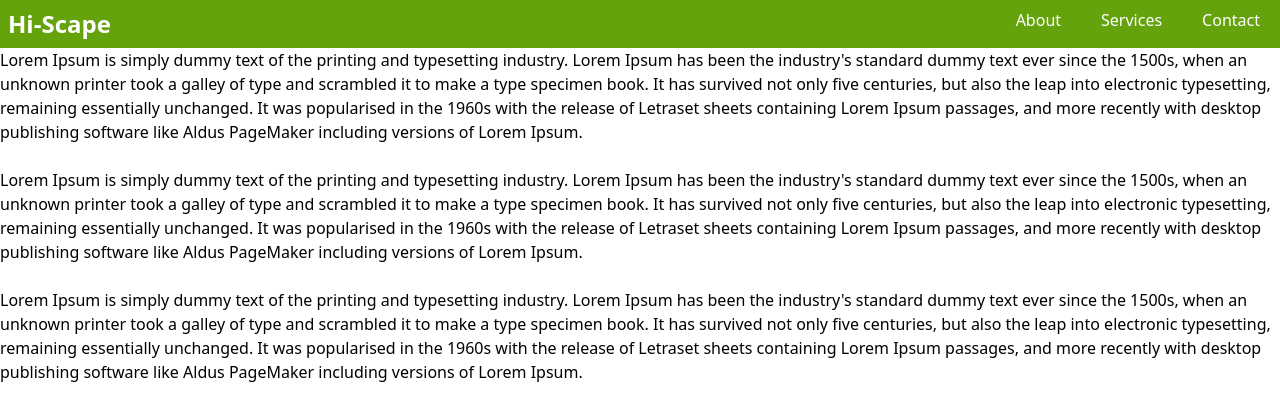
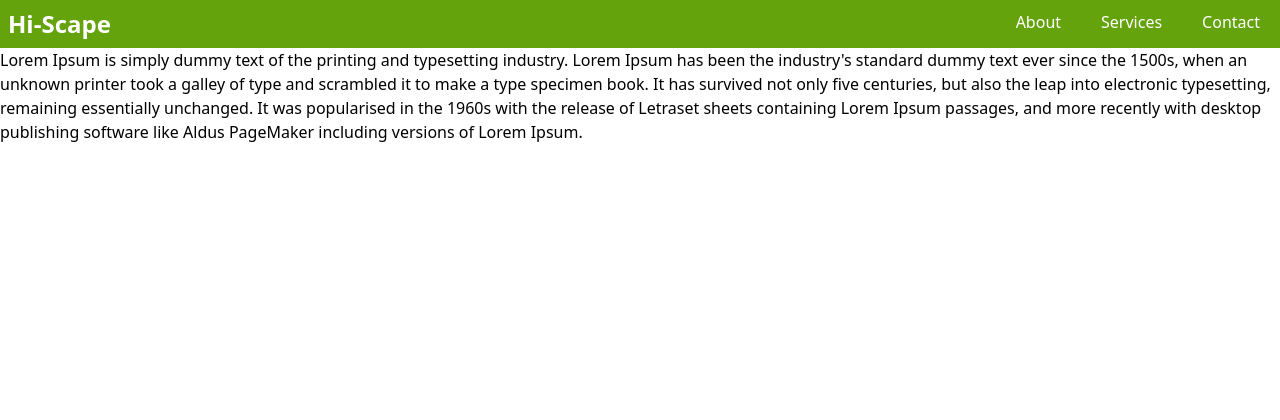
Before and after one commit to flor3z/hi-scape, a React (Create React App) app: page /contact in a window 1280 px wide. Shown: the top 420 px of the page. Built offline with nearby package versions, Linux system fonts and the light colour scheme.

Commit message:
responive navbar with menu on viewport toggle

```diff
--- a/package.json
+++ b/package.json
@@ -11,6 +11,7 @@
     "react-icons": "^4.11.0",
     "react-router-dom": "^6.16.0",
     "react-scripts": "5.0.1",
+    "tailwindcss-animated": "^1.0.1",
     "web-vitals": "^2.1.4"
   },
   "scripts": {
--- a/src/App.js
+++ b/src/App.js
@@ -3,12 +3,14 @@ import { Routes, Route } from 'react-router-dom';
 import About from './components/pages/About';
 import Services from './components/pages/Services';
 import Contact from './components/pages/Contact';
+import Home from './components/pages/Home';
 
 function App() {
   return (
     <div className="App">
       <NavBar />
       <Routes>
+        <Route path="/" element={<Home />} />
         <Route path="/about" element={<About />} />
         <Route path="/services" element={<Services />} />
         <Route path="/contact" element={<Contact />} />
--- a/src/components/NavBar.js
+++ b/src/components/NavBar.js
@@ -1,20 +1,36 @@
 import React from 'react';
 import { Link, NavLink } from 'react-router-dom';
+import { AiOutlineMenu } from 'react-icons/ai';
+import { useState } from 'react';
 
 const NavBar = () => {
+  const [openNav, setOpenNav] = useState(false);
+
   return (
-    <nav className="flex justify-between text-center bg-lime-600 sticky top-0">
-      <Link to="/" className="font-bold text-2xl text-center text-white m-2">
+    <nav className="flex flex-col items-start sm:flex-row sm:justify-between sm:items-center  bg-lime-600 sticky top-0">
+      <Link to="/" className="font-bold text-2xl  text-white m-2">
         Hi-Scape
       </Link>
-      <ul className="flex justify-between text-white">
-        <li className="p-2 mx-3 hover:bg-neutral-400">
+      <div
+        className=" absolute top-3 right-2 w-10 h-10 text-2xl sm:hidden"
+        onClick={() => setOpenNav(!openNav)}
+      >
+        <AiOutlineMenu />
+      </div>
+      <ul
+        className={
+          !openNav
+            ? 'sm:flex flex-col w-full sm:w-auto mb-1 sm:justify-end sm:flex-row text-white hidden'
+            : 'sm:flex flex-col w-full sm:w-auto mb-1 sm:justify-end sm:flex-row text-white'
+        }
+      >
+        <li className="p-2 mx-3 w-full text-center rounded-md hover:bg-neutral-400">
           <NavLink to="/about">About</NavLink>
         </li>
-        <li className="p-2 mx-3 hover:bg-neutral-400">
+        <li className="p-2 mx-3 w-full text-center  rounded-md hover:bg-neutral-400">
           <NavLink to="/services">Services</NavLink>
         </li>
-        <li className="p-2 mx-3 hover:bg-neutral-400">
+        <li className="p-2 mx-3  w-full text-center rounded-md hover:bg-neutral-400 ">
           <NavLink to="/contact">Contact</NavLink>
         </li>
       </ul>
--- a/src/components/pages/Contact.js
+++ b/src/components/pages/Contact.js
@@ -14,31 +14,6 @@ function Contact() {
         with desktop publishing software like Aldus PageMaker including versions
         of Lorem Ipsum.
       </div>
-      <br />
-      <div>
-        Lorem Ipsum is simply dummy text of the printing and typesetting
-        industry. Lorem Ipsum has been the industry's standard dummy text ever
-        since the 1500s, when an unknown printer took a galley of type and
-        scrambled it to make a type specimen book. It has survived not only five
-        centuries, but also the leap into electronic typesetting, remaining
-        essentially unchanged. It was popularised in the 1960s with the release
-        of Letraset sheets containing Lorem Ipsum passages, and more recently
-        with desktop publishing software like Aldus PageMaker including versions
-        of Lorem Ipsum.
-      </div>
-      <br />
-      <div>
-        Lorem Ipsum is simply dummy text of the printing and typesetting
-        industry. Lorem Ipsum has been the industry's standard dummy text ever
-        since the 1500s, when an unknown printer took a galley of type and
-        scrambled it to make a type specimen book. It has survived not only five
-        centuries, but also the leap into electronic typesetting, remaining
-        essentially unchanged. It was popularised in the 1960s with the release
-        of Letraset sheets containing Lorem Ipsum passages, and more recently
-        with desktop publishing software like Aldus PageMaker including versions
-        of Lorem Ipsum.
-      </div>
-      <br />
     </>
   );
 }
--- a/src/components/pages/Home.js
+++ b/src/components/pages/Home.js
@@ -27,18 +27,6 @@ function Home() {
         of Lorem Ipsum.
       </div>
       <br />
-      <div>
-        Lorem Ipsum is simply dummy text of the printing and typesetting
-        industry. Lorem Ipsum has been the industry's standard dummy text ever
-        since the 1500s, when an unknown printer took a galley of type and
-        scrambled it to make a type specimen book. It has survived not only five
-        centuries, but also the leap into electronic typesetting, remaining
-        essentially unchanged. It was popularised in the 1960s with the release
-        of Letraset sheets containing Lorem Ipsum passages, and more recently
-        with desktop publishing software like Aldus PageMaker including versions
-        of Lorem Ipsum.
-      </div>
-      <br />
     </>
   );
 }
--- a/src/index.css
+++ b/src/index.css
@@ -1,10 +1,10 @@
 *{
   margin: 0;
 }
-
+/*
 body {
   box-sizing: border-box;
-}
+} */
 
 @tailwind base;
 @tailwind components;
```
Also changed, not shown: 1 other file (tests, documents, lock files or other folders).
